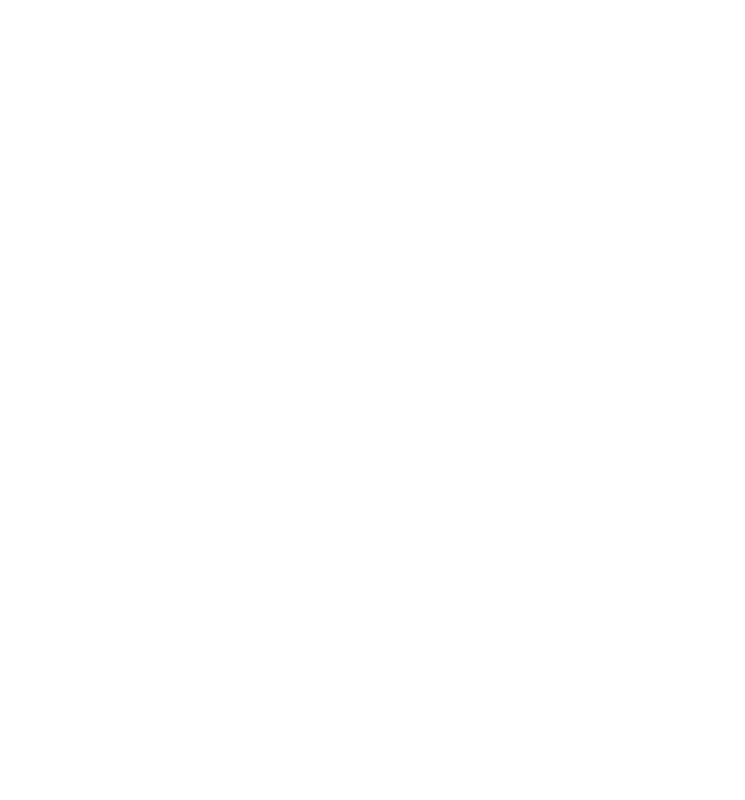
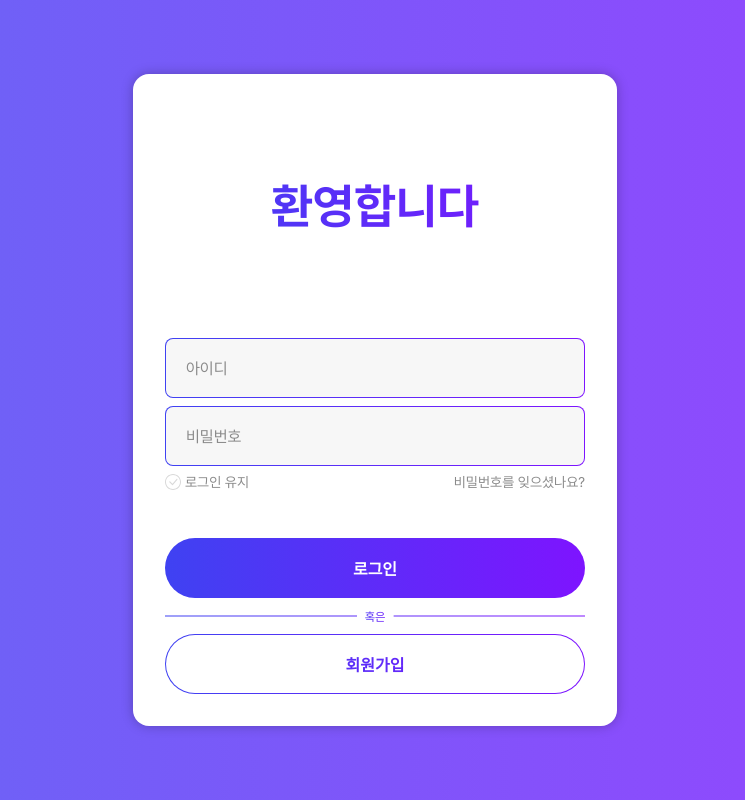
Before and after one commit to slo0ey/nestjs-react-login, a React (Vite) app in the folder packages/frontend/: page / in a window 1280 px wide. Shown: the whole page, without its empty margins (265-1010 px from the left). Built offline with nearby package versions, Linux system fonts and the light colour scheme.

Commit message:
LoginPage 뼈대 완성

```diff
--- /dev/null
+++ b/packages/frontend/src/App.tsx
@@ -0,0 +1,15 @@
+import { BrowserRouter, Route, Routes } from "react-router-dom";
+
+import LoginPage from "@pages/LoginPage";
+
+function App() {
+  return (
+    <BrowserRouter>
+      <Routes>
+        <Route path="/" element={<LoginPage />}></Route>
+      </Routes>
+    </BrowserRouter>
+  );
+}
+
+export default App;
--- /dev/null
+++ b/packages/frontend/src/components/login/LoginForm.tsx
@@ -0,0 +1,100 @@
+import { useRef } from "react";
+import styled from "styled-components";
+import { Link } from "react-router-dom";
+
+import Input from "@components/common/Input";
+import Button from "@components/common/Button";
+import CheckBox from "@components/common/CheckBox";
+import Divider from "@components/login/Divider";
+
+type LoginData = {
+  id: string;
+  password: string;
+  keep: boolean;
+};
+
+const InputArea = styled.div`
+  display: flex;
+  flex-direction: column;
+  justify-content: center;
+  gap: 8px;
+  margin-bottom: 48px;
+`;
+
+const More = styled.div`
+  display: flex;
+  justify-content: space-between;
+`;
+
+const LostPassword = styled(Link)`
+  color: #8a8a8a;
+  font-size: 0.875rem;
+  text-decoration: none;
+
+  &:hover {
+    text-decoration: underline;
+  }
+`;
+
+const SubmitArea = styled.div`
+  display: flex;
+  flex-direction: column;
+  justify-content: center;
+  gap: 12px;
+`;
+
+function LoginForm() {
+  const loginData = useRef<LoginData>({
+    id: "",
+    password: "",
+    keep: false,
+  });
+
+  return (
+    <form>
+      <InputArea>
+        <Input
+          name="id"
+          label="아이디"
+          type="text"
+          tabIndex={1}
+          onChange={(value) => (loginData.current.id = value)}
+        />
+        <Input
+          name="pw"
+          label="비밀번호"
+          type="password"
+          tabIndex={2}
+          onChange={(value) => (loginData.current.password = value)}
+        />
+        <More>
+          <CheckBox
+            name="keep"
+            label="로그인 유지"
+            tabIndex={3}
+            onChange={(value) => (loginData.current.keep = value)}
+          />
+          <LostPassword to=".">비밀번호를 잊으셨나요?</LostPassword>
+        </More>
+      </InputArea>
+      <SubmitArea>
+        <Button
+          theme="filled"
+          tabIndex={4}
+          onClick={() => {
+            const { id, password, keep } = loginData.current;
+            console.log(`id: ${id} pw: ${password} keep: ${keep}`);
+          }}
+        >
+          로그인
+        </Button>
+        <Divider />
+        <Button theme="outlined" tabIndex={5} onClick={() => {}}>
+          회원가입
+        </Button>
+      </SubmitArea>
+    </form>
+  );
+}
+
+export default LoginForm;
--- /dev/null
+++ b/packages/frontend/src/components/login/LoginTitle.tsx
@@ -0,0 +1,23 @@
+import styled from "styled-components";
+
+const StyledWrapper = styled.h1`
+  display: flex;
+  flex-direction: column;
+  justify-content: center;
+  align-items: center;
+  width: 420px;
+  height: 200px;
+  margin-bottom: 32px;
+  font-size: 3rem;
+  font-weight: 700;
+  color: transparent;
+  background: var(--primary), linear-gradient(#fff, #fff);
+  background-origin: content-box;
+  background-clip: text, content-box;
+`;
+
+function LoginTitle() {
+  return <StyledWrapper>환영합니다</StyledWrapper>;
+}
+
+export default LoginTitle;
--- a/packages/frontend/src/main.tsx
+++ b/packages/frontend/src/main.tsx
@@ -1,6 +1,15 @@
-import { StrictMode } from "react";
-import { createRoot } from "react-dom/client";
+import ReactDOM from "react-dom/client";
+import { QueryClient, QueryClientProvider } from "@tanstack/react-query";
 
-createRoot(document.getElementById("root")!).render(
-  <StrictMode>{/* React Router here! */}</StrictMode>
+import GlobalStyle from "@components/GlobalStyle";
+import App from "./App";
+
+const root = ReactDOM.createRoot(document.getElementById("root")!);
+const queryClient = new QueryClient();
+
+root.render(
+  <QueryClientProvider client={queryClient}>
+    <GlobalStyle />
+    <App />
+  </QueryClientProvider>
 );
--- /dev/null
+++ b/packages/frontend/src/pages/LoginPage.tsx
@@ -0,0 +1,15 @@
+import Page from "@pages/Page";
+
+import LoginTitle from "@components/login/LoginTitle";
+import LoginForm from "@components/login/LoginForm";
+
+function LoginPage() {
+  return (
+    <Page>
+      <LoginTitle />
+      <LoginForm />
+    </Page>
+  );
+}
+
+export default LoginPage;
--- /dev/null
+++ b/packages/frontend/src/pages/Page.tsx
@@ -0,0 +1,34 @@
+import React from "react";
+import styled from "styled-components";
+
+type PageProps = {
+  children: React.ReactNode;
+};
+
+const Container = styled.div`
+  display: flex;
+  flex-direction: column;
+  justify-content: center;
+  align-items: center;
+  width: 100vw;
+  min-height: 100vh;
+  background: var(--primary-bg);
+`;
+
+const Main = styled.main`
+  width: 484px;
+  padding: 32px;
+  background-color: white;
+  box-shadow: 0 0 12px 0 rgba(0, 0, 0, 25%);
+  border-radius: 16px;
+`;
+
+function Page({ children }: PageProps) {
+  return (
+    <Container>
+      <Main>{children}</Main>
+    </Container>
+  );
+}
+
+export default Page;
```
